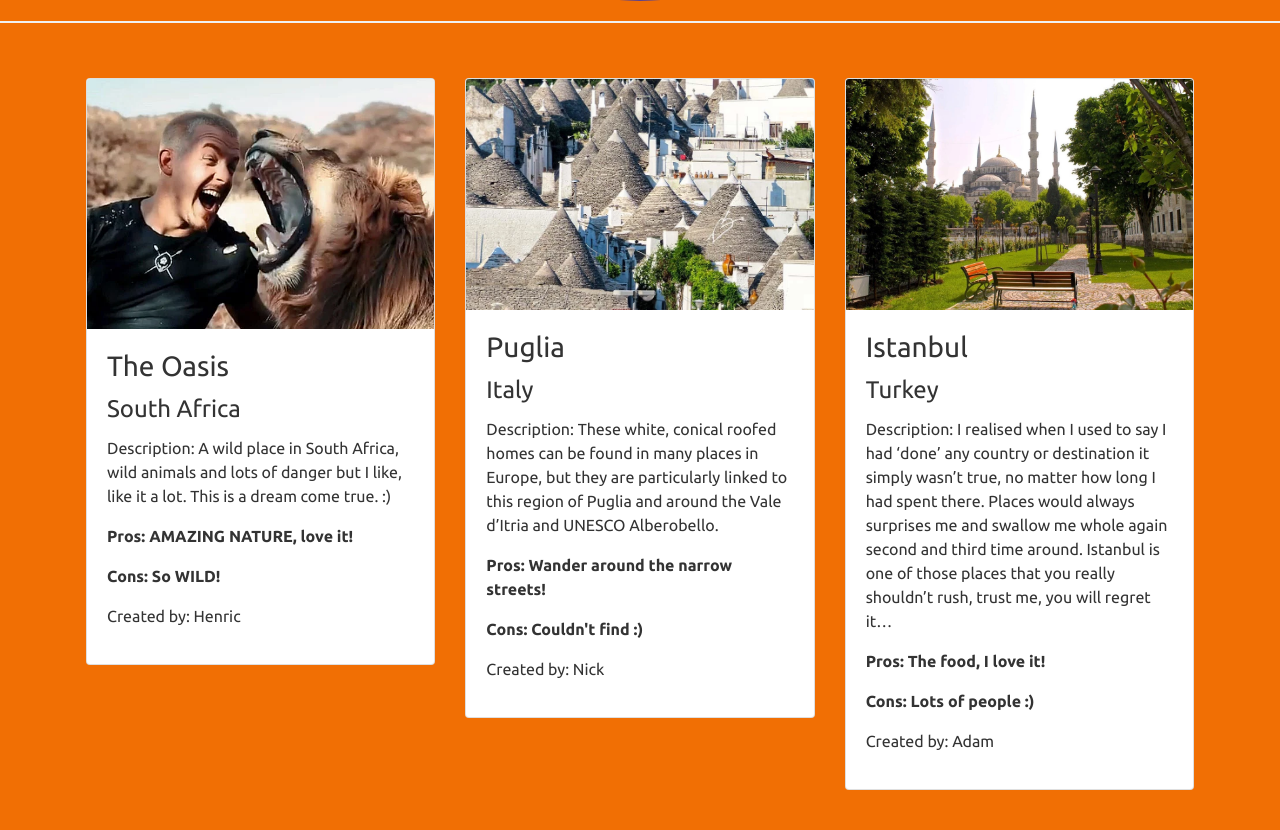
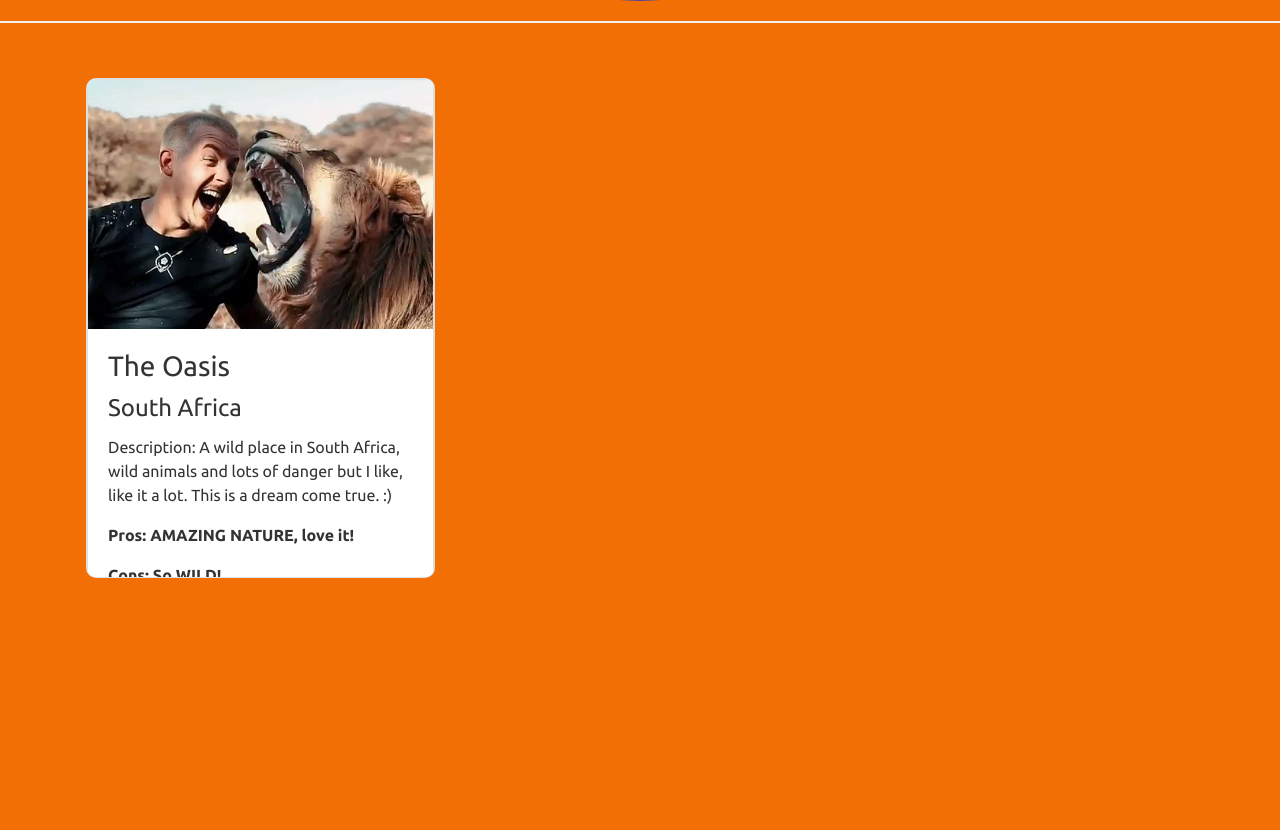
Before and after one commit to ebuzeryalcin/Travellers, a Flask app: page /places in a window 1280 px wide. Shown: the part 587-1417 px from the top of the page. After the commit the page ends 1165 px from the top, so only its background shows below. Run offline with Flask 2, Linux system fonts and the light colour scheme; some libraries are stand-ins or nearby versions.

Commit message:
Deleted unnessessary code which I wont use, added onscroll to card in places.html, added footer logo to library. Media only screen style was added to cards.

```diff
--- a/static/css/style.css
+++ b/static/css/style.css
@@ -33,13 +33,13 @@ body{
 }
 
 /*---------------------base.html ----------------------*/
-
+@media only screen and (min-width: 992px) {
 .card-of-place {
     overflow: overlay;
-    border: 10px solid black;
     width: auto;
     height: 500px;
     border-radius: 10px;
+}
 }
 
 
--- a/templates/base.html
+++ b/templates/base.html
@@ -4,7 +4,7 @@
     <meta charset="UTF-8">
     <meta name="viewport" content="width=device-width, initial-scale=1.0">
     <!-- Link to Bootswatch CSS CDN: https://www.bootstrapcdn.com/bootswatch/ -->
-    <link rel="stylesheet" href="https://stackpath.bootstrapcdn.com/bootswatch/4.5.2/united/bootstrap.min.css" type="text/css"">
+    <link rel="stylesheet" href="https://stackpath.bootstrapcdn.com/bootswatch/4.5.2/united/bootstrap.min.css" type="text/css">
     <!-- FontAwesome CDN, link: https://fontawesome.com/account/cdn -->
     <link rel="stylesheet" href="https://use.fontawesome.com/releases/v5.15.2/css/all.css" integrity="sha384-vSIIfh2YWi9wW0r9iZe7RJPrKwp6bG+s9QZMoITbCckVJqGCCRhc+ccxNcdpHuYu" crossorigin="anonymous">
     <link rel="stylesheet" href="{{ url_for('static', filename='css/style.css') }}" type="text/css">
@@ -33,28 +33,12 @@
                     <li class="nav-item"><a class="nav-link" href="{{ url_for('places') }}">Places</a></li>
                     <li class="nav-item"><a class="nav-link" href="{{ url_for('add_place') }}">New Place</a></li>
                     <li class="nav-item"><a class="nav-link" href="{{ url_for('profile', username=session['user']) }}">My Profile</a></li>
-                    <li class="nav-item"><a class="nav-link" href="#">Edit Profile</a></li>
                     <li class="nav-item"><a class="nav-link" href="{{ url_for('logout') }}">Logout</a></li>
                 {% else %}
                     <li class="nav-item"><a class="nav-link" href="{{ url_for('login') }}">Login</a></li>
                     <li class="nav-item"><a class="nav-link" href="{{ url_for('register') }}">Register</a></li>
                 {% endif %}
-                    <!--<li class="nav-item dropdown">
-                                <a class="nav-link dropdown-toggle" data-toggle="dropdown" href="#" role="button"
-                                    aria-haspopup="true" aria-expanded="false">Dropdown</a>
-                                <div class="dropdown-menu">
-                                    <a class="dropdown-item" href="#">Action</a>
-                                    <a class="dropdown-item" href="#">Another action</a>
-                                    <a class="dropdown-item" href="#">Something else here</a>
-                                    <div class="dropdown-divider"></div>
-                                    <a class="dropdown-item" href="#">Separated link</a>
-                                </div>
-                            </li> -->
                 </ul>
-                <!--<form class="form-inline my-2 my-lg-0">
-                            <input class="form-control mr-sm-2" type="text" placeholder="Search">
-                            <button class="btn btn-secondary my-2 my-sm-0" type="submit">Search</button>
-                        </form> -->
             </div>
         </nav>
     </header>
--- a/templates/places.html
+++ b/templates/places.html
@@ -8,9 +8,10 @@
 <hr>
 <!--Used card code from this link https://freefrontend.com/bootstrap-cards/ -->
 <section id="gallery">
-    <div class="container">
+    <div class="container" id="scrolling-card" onscroll="scrollcard()">
         <div class="row">
             <div class="col-lg-4 mb-4">
+                <div class="card card-of-place">
                 <div class="card">
                     <img class="card-img-top" src="{{url_for('static', filename='images/lion.webp')}}">
                     <div class="card-body">
@@ -24,36 +25,6 @@
                         <p>Created by: Henric</p>
                     </div>
                 </div>
-            </div>
-            <div class="col-lg-4 mb-4">
-                <div class="card">
-                    <img class="card-img-top" src="{{url_for('static', filename='images/puglia.webp')}}">
-                    <div class="card-body">
-                        <h3 class="card-title">Puglia</h3>
-                        <h4 class="card-title">Italy</h4>
-                        <p class="card-text">Description: These white, conical roofed homes can be found in many places in Europe,
-                            but they are particularly linked to this region of Puglia and around the Vale d’Itria and UNESCO
-                            Alberobello.</p>
-                        <p class="card-text font-weight-bold">Pros: Wander around the narrow streets!</p>
-                        <p class="card-text font-weight-bold">Cons: Couldn't find :)</p>
-                        <p>Created by: Nick</p>
-                    </div>
-                </div>
-            </div>
-            <div class="col-lg-4 mb-4">
-                <div class="card">
-                    <img class="card-img-top" src="{{url_for('static', filename='images/sultanahmet.webp')}}">
-                    <div class="card-body">
-                        <h3 class="card-title">Istanbul</h3>
-                        <h4 class="card-title">Turkey</h4>
-                        <p class="card-text">Description: I realised when I used to say I had ‘done’ any country or destination it
-                            simply wasn’t true, no matter how long I had spent there. Places would always surprises me and swallow
-                            me whole again second and third time around. Istanbul is one of those places that you really shouldn’t
-                            rush, trust me, you will regret it…</p>
-                        <p class="card-text font-weight-bold">Pros: The food, I love it!</p>
-                        <p class="card-text font-weight-bold">Cons: Lots of people :)</p>
-                        <p>Created by: Adam</p>
-                    </div>
                 </div>
             </div>
         </div>
```
Also changed, not shown: static/images/travellers-logo.webp (added), 1 other file.
